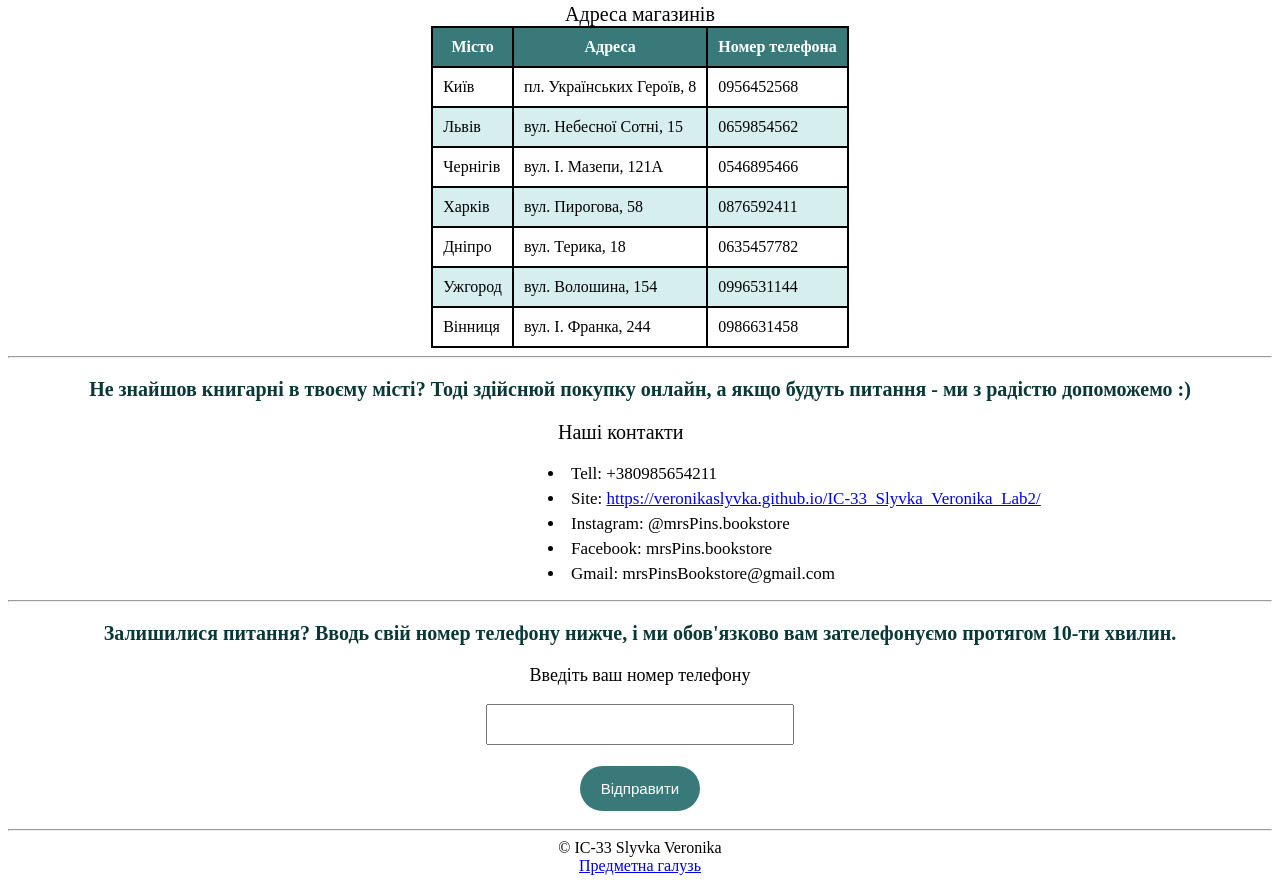
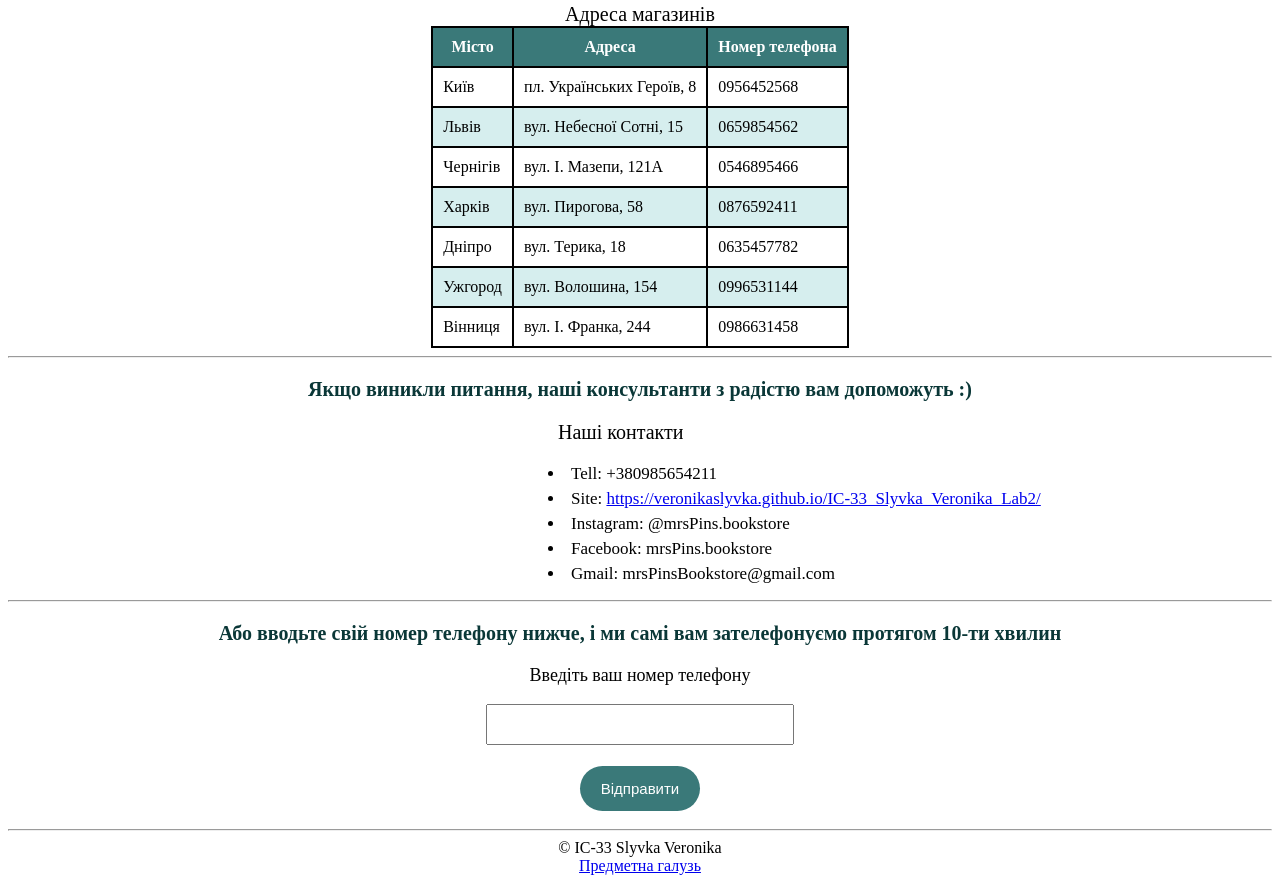
Before and after one commit to VeronikaSlyvka/IC-33_Slyvka_Veronika_Lab3, a plain HTML site: page index.html in a window 1280 px wide. Shown: the part 1285-2168 px from the top of the page. Drawn offline with Linux system fonts and the light colour scheme.

Commit message:
change text

```diff
--- a/index.html
+++ b/index.html
@@ -102,7 +102,7 @@
         <hr>
 
 
-        <p id="contacts"> Не знайшов книгарні в твоєму місті? Тоді здійснюй покупку онлайн, а якщо будуть питання - ми з радістю допоможемо :) </p>
+        <p id="contacts"> Якщо виникли питання, наші консультанти з радістю вам допоможуть :) </p>
        <div id="contacts3">
         <p id="contacts2"> Наші контакти</p>
         <ul>
@@ -116,7 +116,7 @@
         <hr>
 
 
-        <p id="questions">Залишилися питання? Вводь свій номер телефону нижче, і ми обов'язково вам зателефонуємо протягом 10-ти хвилин.</p>
+        <p id="questions">Або вводьте свій номер телефону нижче, і ми самі вам зателефонуємо протягом 10-ти хвилин</p>
         <div class="form">
         <blockquote> Введіть ваш номер телефону</blockquote>
         <form>
```
